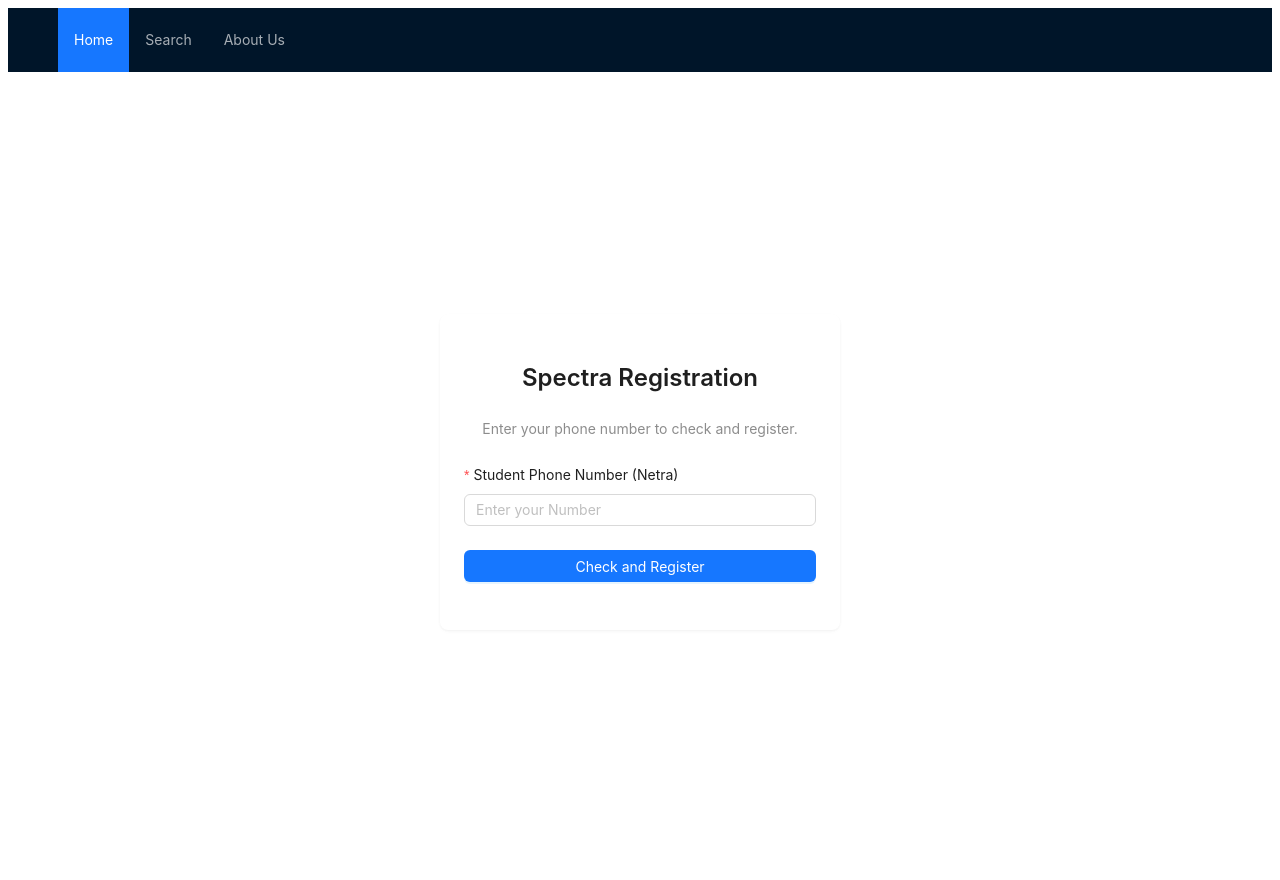
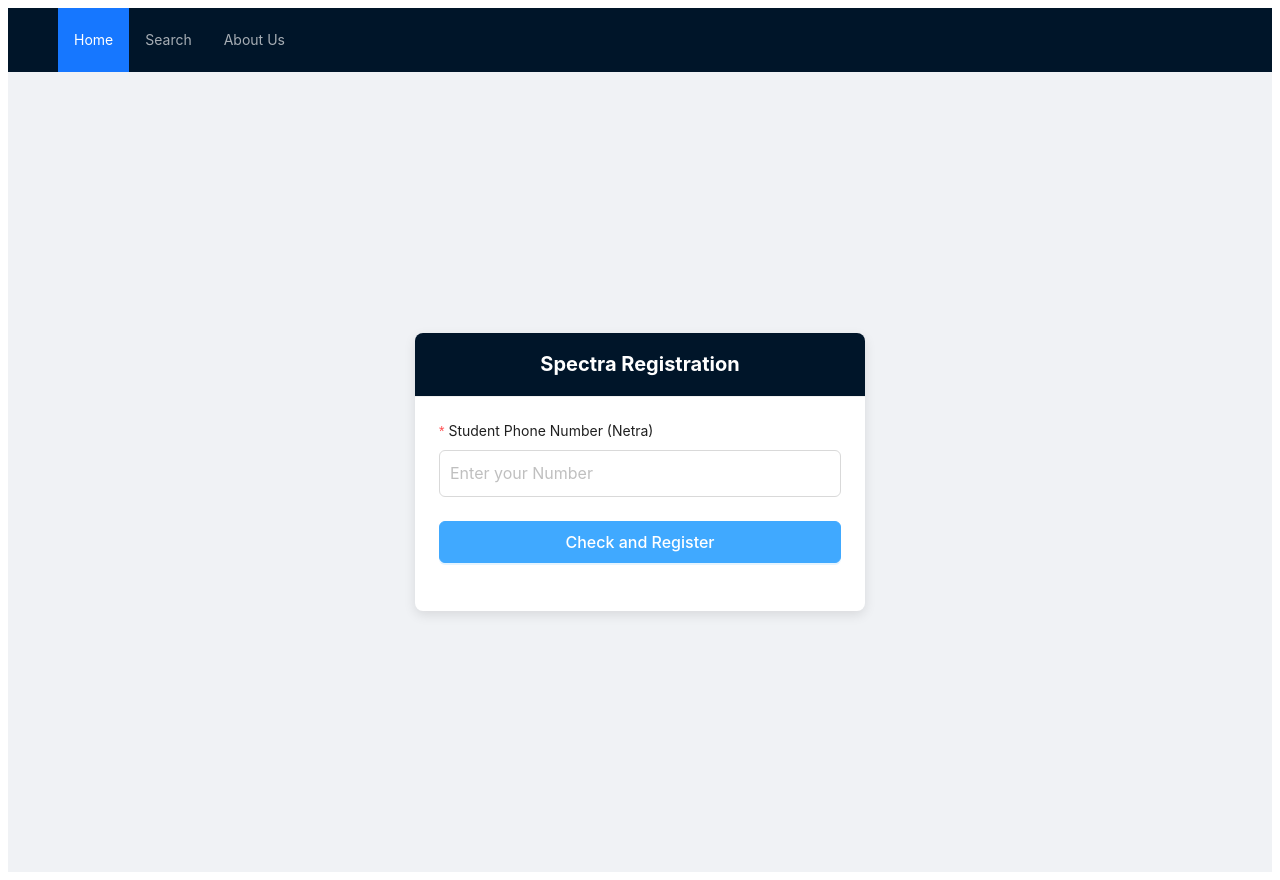
Before and after one commit to Saiteja9989/Spectra, a React (Vite) app in the folder Frontend/: page /register in a window 1280 px wide. Built offline with nearby package versions, Linux system fonts and the light colour scheme.

Commit message:
updated ui

```diff
--- a/Frontend/src/components/Register.jsx
+++ b/Frontend/src/components/Register.jsx
@@ -1,37 +1,50 @@
-import React, { useState } from 'react';
-import { Form, Input, Button, Card, Typography, Space, message } from 'antd';
+import React, { useState, useEffect } from 'react';
+import { Form, Input, Button, Card, Spin } from 'antd';
 import axios from 'axios';
 import Swal from 'sweetalert2';
 import Cookies from 'js-cookie';
-import Loader from './Loader';
 import Navbar from './Navbar';
 import { baseUrl } from '../baseurl';
-
-const { Title, Text } = Typography;
 
 const Register = () => {
   const [form] = Form.useForm();
   const [loading, setLoading] = useState(false);
 
-    const handleResultClick = async (phnumber) => {
+  useEffect(() => {
+    // Any initial setup logic can go here
+  }, []);
+
+  const handleResultClick = async (result) => {
     try {
-            const response = await axios.post(`${baseUrl}/api/def-token-register`, { phnumber });
+      const response = await axios.post(`${baseUrl}/api/def-token-register`, {
+        phnumber: result,
+      });
+      console.log(result);
       if (response.status === 201) {
-                Swal.fire({ icon: 'warning', title: 'Already Exists!', text: response.data.message });
+        Swal.fire({
+          icon: 'warning',
+          title: 'Already exists!',
+          text: `${response.data.message}`,
+          confirmButtonText: 'OK',
+        });
       } else {
-                Swal.fire({ icon: 'success', title: 'Success!', text: `Search for ${response.data.name}` });
+        Swal.fire({
+          icon: 'success',
+          title: 'Success!',
+          text: `Search for ${response.data.name}`,
+          confirmButtonText: 'OK',
+        });
       }
     } catch (error) {
       if (error.response?.status === 500) {
-                showPasswordPrompt(phnumber);
+        showPasswordPrompt(result);
       } else {
         console.error('Error logging in:', error);
-                message.error('An error occurred while processing your request.');
       }
     }
   };
 
-    const showPasswordPrompt = (phnumber) => {
+  const showPasswordPrompt = (result) => {
     Swal.fire({
       title: 'Enter KMIT Netra Password',
       input: 'password',
@@ -41,18 +54,31 @@ const Register = () => {
       showLoaderOnConfirm: true,
       preConfirm: async (password) => {
         try {
-                    const response = await axios.post(`${baseUrl}/api/get-token-register`, { phnumber, password });
+          const response = await axios.post(`${baseUrl}/api/get-token-register`, {
+            phnumber: result,
+            password: password,
+          });
           return response.data;
         } catch (error) {
-                    Swal.showValidationMessage('Login failed, please try again.');
+          console.error('Error logging in:', error);
+          Swal.showValidationMessage(`Login failed: ${error}`);
         }
       },
-            allowOutsideClick: () => !Swal.isLoading()
+      allowOutsideClick: () => !Swal.isLoading(),
     }).then((result) => {
       if (result.isConfirmed && result.value?.name) {
-                Swal.fire({ icon: 'success', title: 'Success!', text: `Search for ${result.value.name}` });
+        Swal.fire({
+          icon: 'success',
+          title: 'Success!',
+          text: `Search for ${result.value.name}`,
+          confirmButtonText: 'OK',
+        });
       } else {
-                Swal.fire({ icon: 'error', title: 'Invalid Token', text: 'Failed to retrieve valid token.' });
+        Swal.fire({
+          icon: 'error',
+          title: 'Invalid Token',
+          text: 'Failed to retrieve valid token from Netra API.',
+        });
       }
     });
   };
@@ -60,40 +86,103 @@ const Register = () => {
   const onFinish = async (values) => {
     setLoading(true);
     try {
+      console.log(values.phnumber);
       await handleResultClick(values.phnumber);
       form.resetFields();
     } catch (error) {
-            console.error('Error:', error);
+      console.error('Error submitting feedback:', error);
     } finally {
       setLoading(false);
     }
   };
 
+  const onFinishFailed = (errorInfo) => {
+    console.log('Failed:', errorInfo);
+    Swal.fire({
+      icon: 'error',
+      title: 'Validation Error',
+      text: 'Please enter a valid phone number!',
+    });
+  };
+
   return (
     <>
       <Navbar />
-            <div style={{ display: 'flex', justifyContent: 'center', alignItems: 'center', height: '100vh' }}>
-                <Card bordered={false} style={{ maxWidth: 400, width: '100%', textAlign: 'center' }}>
-                    <Space direction="vertical" size="large" style={{ width: '100%' }}>
-                        <Title level={3} style={{ marginBottom: 0 }}>Spectra Registration</Title>
-                        <Text type="secondary">Enter your phone number to check and register.</Text>
+      <div
+        style={{
+          display: 'flex',
+          justifyContent: 'center',
+          alignItems: 'center',
+          height: '100vh', // Use 100vh to fill the viewport height
+          backgroundColor: '#f0f2f5',
+          padding: '0 20px', // Add horizontal padding only
+          boxSizing: 'border-box', // Ensure padding is included in height calculation
+        }}
+      >
+        <Card
+          title="Spectra Registration"
+          style={{
+            width: '100%',
+            maxWidth: '450px',
+            textAlign: 'center',
+            boxShadow: '0 4px 12px rgba(0, 0, 0, 0.1)',
+            border: 'none',
+            borderRadius: '8px',
+          }}
+          headStyle={{
+            backgroundColor: '#001529',
+            color: 'white',
+            fontSize: '1.25rem',
+            fontWeight: 'bold',
+            padding: '16px',
+            borderTopLeftRadius: '8px',
+            borderTopRightRadius: '8px',
+          }}
+          bodyStyle={{ padding: '24px' }}
+        >
           {loading ? (
-                            <Loader />
+            <Spin size="large" tip="Loading..." style={{ display: 'block', margin: '20px auto' }} />
           ) : (
-                            <Form form={form} layout="vertical" onFinish={onFinish}>
+            <Form
+              form={form}
+              layout="vertical"
+              onFinish={onFinish}
+              onFinishFailed={onFinishFailed}
+            >
               <Form.Item
                 label="Student Phone Number (Netra)"
                 name="phnumber"
                 rules={[{ required: true, message: 'Please enter your Phone Number!' }]}
               >
-                                    <Input placeholder="Enter your Number" />
+                <Input
+                  placeholder="Enter your Number"
+                  style={{
+                    borderRadius: '6px',
+                    padding: '10px',
+                    fontSize: '1rem',
+                  }}
+                />
               </Form.Item>
               <Form.Item>
-                                    <Button type="primary" htmlType="submit" block>Check and Register</Button>
+                <Button
+                  type="primary"
+                  htmlType="submit"
+                  style={{
+                    width: '100%',
+                    borderRadius: '6px',
+                    backgroundColor: '#40a9ff',
+                    borderColor: '#40a9ff',
+                    fontWeight: '500',
+                    padding: '10px',
+                    fontSize: '1rem',
+                    height: 'auto',
+                  }}
+                >
+                  Check and Register
+                </Button>
               </Form.Item>
             </Form>
           )}
-                    </Space>
         </Card>
       </div>
     </>
```
Lines whose indentation alone changed are shown as unchanged.
